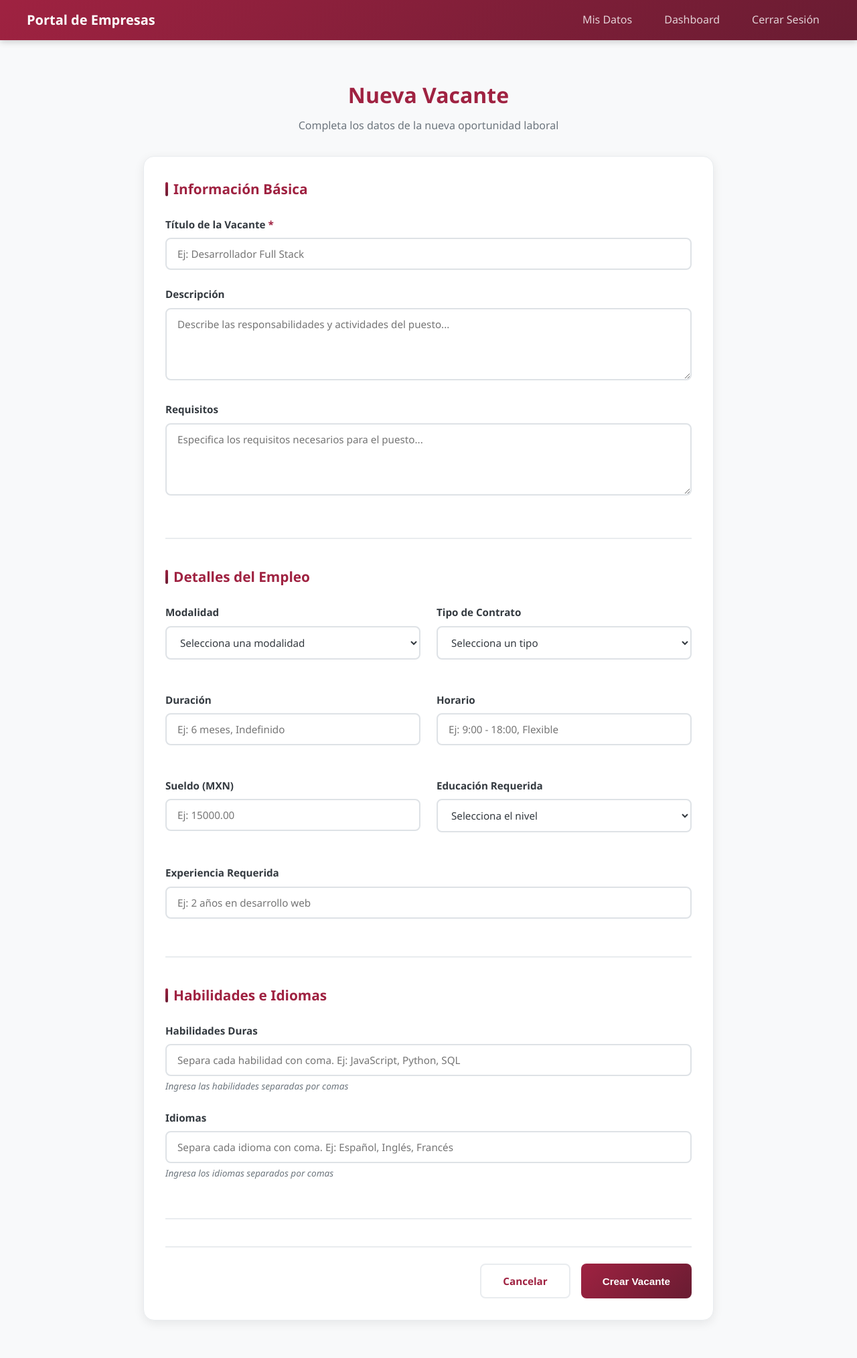
After one commit to Kilodemichote/Vinculacion_UNRC, a Flask app: page /empresas/nueva-vacante in a window 1280 px wide. The commit adds this page. Shown: the whole page at 67% size. Run offline with Flask 3, Linux system fonts and the light colour scheme; the visitor is signed in with stand-in values (Sample User, id 1); data that the repository does not hold is empty.

Commit message:
Crear nuevas vacantes

```diff
--- a/app.py
+++ b/app.py
@@ -5,7 +5,7 @@ from dotenv import load_dotenv
 # Load environment variables from .env file
 load_dotenv()
 
-from firebase import initialize_firebase, verify_google_id_token, get_empresa_by_correo, create_empresa, update_empresa, get_vacantes_by_empresa_id
+from firebase import initialize_firebase, verify_google_id_token, get_empresa_by_correo, create_empresa, update_empresa, get_vacantes_by_empresa_id, create_vacante
 
 app = Flask(__name__, template_folder='frontend/templates', static_folder='frontend/static')
 
@@ -274,5 +274,82 @@ def empresa_dashboard():
 
     return render_template('empresa_dashboard.html', vacantes=vacantes)
 
+@app.route('/empresas/nueva-vacante', methods=['GET', 'POST'])
+def nueva_vacante():
+    # Check if user is authenticated as empresa
+    if 'user_email' not in session or session.get('user_role') != 'empresa':
+        return redirect(url_for('empresas_login'))
+
+    # Get empresa document ID from session
+    doc_id = session.get('empresa_doc_id')
+
+    if not doc_id:
+        # If doc_id is not in session, fetch it from Firestore
+        correo = session['user_email']
+        empresa = get_empresa_by_correo(correo)
+
+        if empresa:
+            doc_id = empresa['doc_id']
+            session['empresa_doc_id'] = doc_id
+        else:
+            flash('Error: No se encontró la empresa. Por favor completa tus datos primero.', 'error')
+            return redirect(url_for('empresa_datos'))
+
+    # Get empresa data for the form
+    empresa = get_empresa_by_correo(session['user_email'])
+
+    if request.method == 'POST':
+        # Collect form data
+        vacante_data = {
+            'titulo': request.form.get('titulo', '').strip(),
+            'descripcion': request.form.get('descripcion', '').strip(),
+            'requisitos': request.form.get('requisitos', '').strip(),
+            'modalidad': request.form.get('modalidad', '').strip(),
+            'tipoContrato': request.form.get('tipoContrato', '').strip(),
+            'duracion': request.form.get('duracion', '').strip(),
+            'horario': request.form.get('horario', '').strip(),
+            'educacion': request.form.get('educacion', '').strip(),
+            'experienciaRequerida': request.form.get('experienciaRequerida', '').strip(),
+            'nombreEmpresa': empresa.get('nombre', '')
+        }
+
+        # Handle sueldo (number)
+        sueldo_str = request.form.get('sueldo', '').strip()
+        if sueldo_str:
+            try:
+                vacante_data['sueldo'] = float(sueldo_str)
+            except ValueError:
+                vacante_data['sueldo'] = None
+        else:
+            vacante_data['sueldo'] = None
+
+        # Handle arrays: habilidadesDuras and idiomas
+        habilidades_str = request.form.get('habilidadesDuras', '').strip()
+        if habilidades_str:
+            vacante_data['habilidadesDuras'] = [h.strip() for h in habilidades_str.split(',') if h.strip()]
+        else:
+            vacante_data['habilidadesDuras'] = []
+
+        idiomas_str = request.form.get('idiomas', '').strip()
+        if idiomas_str:
+            vacante_data['idiomas'] = [i.strip() for i in idiomas_str.split(',') if i.strip()]
+        else:
+            vacante_data['idiomas'] = []
+
+        # Validate required fields
+        if not vacante_data['titulo']:
+            flash('El título de la vacante es obligatorio.', 'error')
+        else:
+            # Create the vacante
+            vacante_id = create_vacante(doc_id, vacante_data)
+
+            if vacante_id:
+                flash('Vacante creada exitosamente.', 'success')
+                return redirect(url_for('empresa_dashboard'))
+            else:
+                flash('Error al crear la vacante. Inténtalo de nuevo.', 'error')
+
+    return render_template('nueva_vacante.html', empresa=empresa)
+
 if __name__ == '__main__':
     app.run(debug=True)
--- /dev/null
+++ b/frontend/static/css/nueva_vacante.css
@@ -0,0 +1,338 @@
+/* CSS Custom Properties - Color Palette */
+:root {
+    --primary-red: #9F2241;
+    --secondary-burgundy: #691C32;
+    --primary-orange: #BC955C;
+    --white: #FFFFFF;
+    --light-gray: #f8f9fa;
+    --medium-gray: #e9ecef;
+    --dark-gray: #6c757d;
+    --text-color: #343a40;
+    --shadow: rgba(0, 0, 0, 0.08);
+    --shadow-hover: rgba(0, 0, 0, 0.12);
+    --font-family: 'Segoe UI', Tahoma, Geneva, Verdana, sans-serif;
+    --border-color: #dee2e6;
+}
+
+/* Base Styles */
+* {
+    margin: 0;
+    padding: 0;
+    box-sizing: border-box;
+}
+
+body {
+    background-color: var(--light-gray);
+    min-height: 100vh;
+    font-family: var(--font-family);
+    color: var(--text-color);
+    line-height: 1.6;
+    padding-top: 60px;
+}
+
+/* Main Navigation */
+.main-nav {
+    background: linear-gradient(135deg, var(--primary-red), var(--secondary-burgundy));
+    padding: 0 2rem;
+    box-shadow: 0 2px 10px rgba(0, 0, 0, 0.2);
+    position: fixed;
+    top: 0;
+    left: 0;
+    right: 0;
+    height: 60px;
+    z-index: 1000;
+}
+
+.nav-content {
+    max-width: 1200px;
+    margin: 0 auto;
+    display: flex;
+    justify-content: space-between;
+    align-items: center;
+    height: 100%;
+}
+
+.nav-brand {
+    color: var(--white);
+    font-size: 1.25rem;
+    font-weight: 600;
+    text-decoration: none;
+}
+
+.nav-links {
+    display: flex;
+    gap: 1rem;
+}
+
+.nav-link {
+    color: rgba(255, 255, 255, 0.8);
+    text-decoration: none;
+    padding: 0.5rem 1rem;
+    border-radius: 6px;
+    transition: all 0.2s ease-in-out;
+}
+
+.nav-link:hover, .nav-link.active {
+    background-color: rgba(0, 0, 0, 0.2);
+    color: var(--white);
+}
+
+/* Form Container */
+.form-container {
+    max-width: 900px;
+    margin: 2rem auto;
+    padding: 1.5rem;
+}
+
+/* Form Header */
+.form-header {
+    background: transparent;
+    padding: 0;
+    margin-bottom: 2rem;
+    text-align: center;
+}
+
+.form-header h1 {
+    margin: 0 0 0.5rem;
+    color: var(--primary-red);
+    font-size: 2rem;
+    font-weight: 700;
+}
+
+.form-subtitle {
+    color: var(--dark-gray);
+    font-size: 1rem;
+    margin: 0;
+}
+
+/* Flash Messages */
+.flash-messages {
+    margin-bottom: 2rem;
+}
+
+.flash-message {
+    padding: 1rem 1.5rem;
+    margin-bottom: 1rem;
+    border-radius: 12px;
+    box-shadow: 0 4px 12px var(--shadow);
+    display: flex;
+    align-items: center;
+    gap: 1rem;
+    animation: slideIn 0.3s ease-out;
+    border-left: 4px solid;
+}
+
+@keyframes slideIn {
+    from { opacity: 0; transform: translateY(-10px); }
+    to { opacity: 1; transform: translateY(0); }
+}
+
+.flash-error { border-color: #d32f2f; color: #c62828; background-color: #ffebee; }
+.flash-success { border-color: #388e3c; color: #2e7d32; background-color: #e8f5e9; }
+.flash-info { border-color: #1976d2; color: #1565c0; background-color: #e3f2fd; }
+
+/* Form Styles */
+.vacante-form {
+    background: var(--white);
+    border-radius: 16px;
+    padding: 2rem;
+    box-shadow: 0 4px 15px var(--shadow);
+    border: 1px solid var(--medium-gray);
+}
+
+.form-section {
+    margin-bottom: 2.5rem;
+    padding-bottom: 2rem;
+    border-bottom: 2px solid var(--medium-gray);
+}
+
+.form-section:last-of-type {
+    border-bottom: none;
+    margin-bottom: 2rem;
+}
+
+.section-title {
+    color: var(--primary-red);
+    font-size: 1.3rem;
+    font-weight: 600;
+    margin-bottom: 1.5rem;
+    display: flex;
+    align-items: center;
+    gap: 0.5rem;
+}
+
+.section-title::before {
+    content: '';
+    display: inline-block;
+    width: 4px;
+    height: 1.3rem;
+    background: linear-gradient(135deg, var(--primary-red), var(--secondary-burgundy));
+    border-radius: 2px;
+}
+
+/* Form Groups */
+.form-group {
+    margin-bottom: 1.5rem;
+}
+
+.form-row {
+    display: grid;
+    grid-template-columns: 1fr 1fr;
+    gap: 1.5rem;
+    margin-bottom: 1.5rem;
+}
+
+.form-label {
+    display: block;
+    font-weight: 600;
+    color: var(--text-color);
+    margin-bottom: 0.5rem;
+    font-size: 0.95rem;
+}
+
+.form-label.required::after {
+    content: '*';
+    color: var(--primary-red);
+    margin-left: 0.25rem;
+}
+
+.form-input,
+.form-select,
+.form-textarea {
+    width: 100%;
+    padding: 0.75rem 1rem;
+    border: 2px solid var(--border-color);
+    border-radius: 8px;
+    font-size: 0.95rem;
+    font-family: var(--font-family);
+    color: var(--text-color);
+    transition: all 0.2s ease;
+    background-color: var(--white);
+}
+
+.form-input:focus,
+.form-select:focus,
+.form-textarea:focus {
+    outline: none;
+    border-color: var(--primary-red);
+    box-shadow: 0 0 0 3px rgba(159, 34, 65, 0.1);
+}
+
+.form-textarea {
+    resize: vertical;
+    min-height: 100px;
+}
+
+.form-hint {
+    display: block;
+    font-size: 0.85rem;
+    color: var(--dark-gray);
+    margin-top: 0.25rem;
+    font-style: italic;
+}
+
+/* Form Actions */
+.form-actions {
+    display: flex;
+    gap: 1rem;
+    justify-content: flex-end;
+    padding-top: 1.5rem;
+    border-top: 2px solid var(--medium-gray);
+}
+
+/* Buttons */
+.btn {
+    padding: 0.75rem 2rem;
+    border-radius: 8px;
+    text-decoration: none;
+    font-weight: 600;
+    transition: all 0.3s ease;
+    border: none;
+    cursor: pointer;
+    display: inline-flex;
+    align-items: center;
+    gap: 0.5rem;
+    font-size: 0.95rem;
+}
+
+.btn-primary {
+    background: linear-gradient(135deg, var(--primary-red), var(--secondary-burgundy));
+    color: white;
+}
+
+.btn-primary:hover {
+    transform: translateY(-2px);
+    box-shadow: 0 8px 25px rgba(159, 34, 65, 0.3);
+}
+
+.btn-secondary {
+    background: var(--white);
+    color: var(--primary-red);
+    border: 2px solid var(--medium-gray);
+}
+
+.btn-secondary:hover {
+    background: var(--light-gray);
+    border-color: var(--primary-red);
+}
+
+/* Responsive Design */
+@media (max-width: 768px) {
+    body {
+        padding-top: 50px;
+    }
+
+    .main-nav {
+        height: 50px;
+        padding: 0 1rem;
+    }
+
+    .nav-brand {
+        font-size: 1.1rem;
+    }
+
+    .nav-link {
+        padding: 0.25rem 0.5rem;
+        font-size: 0.9rem;
+    }
+
+    .form-container {
+        padding: 1rem;
+    }
+
+    .vacante-form {
+        padding: 1.5rem;
+    }
+
+    .form-row {
+        grid-template-columns: 1fr;
+        gap: 1rem;
+    }
+
+    .form-header h1 {
+        font-size: 1.5rem;
+    }
+
+    .section-title {
+        font-size: 1.15rem;
+    }
+}
+
+@media (max-width: 480px) {
+    .form-container {
+        margin: 1rem auto;
+    }
+
+    .vacante-form {
+        padding: 1.25rem;
+    }
+
+    .form-actions {
+        flex-direction: column-reverse;
+    }
+
+    .btn {
+        width: 100%;
+        justify-content: center;
+    }
+}
--- a/frontend/templates/empresa_dashboard.html
+++ b/frontend/templates/empresa_dashboard.html
@@ -22,7 +22,7 @@
         <header class="dashboard-header">
             <h1>Dashboard de Vacantes</h1>
             <div class="header-actions">
-                <a href="#" class="btn btn-primary">
+                <a href="{{ url_for('nueva_vacante') }}" class="btn btn-primary">
                     <svg xmlns="http://www.w3.org/2000/svg" width="20" height="20" viewBox="0 0 24 24" fill="none" stroke="currentColor" stroke-width="2" stroke-linecap="round" stroke-linejoin="round" class="feather feather-plus"><line x1="12" y1="5" x2="12" y2="19"></line><line x1="5" y1="12" x2="19" y2="12"></line>
                     </svg>
                     Nueva Vacante
--- /dev/null
+++ b/frontend/templates/nueva_vacante.html
@@ -0,0 +1,154 @@
+<!DOCTYPE html>
+<html lang="es">
+<head>
+    <meta charset="UTF-8">
+    <meta name="viewport" content="width=device-width, initial-scale=1.0">
+    <title>Nueva Vacante</title>
+    <link rel="stylesheet" href="{{ url_for('static', filename='css/nueva_vacante.css') }}">
+</head>
+<body>
+    <nav class="main-nav">
+        <div class="nav-content">
+            <a href="{{ url_for('empresa_dashboard') }}" class="nav-brand">Portal de Empresas</a>
+            <div class="nav-links">
+                <a href="{{ url_for('empresa_datos') }}" class="nav-link">Mis Datos</a>
+                <a href="{{ url_for('empresa_dashboard') }}" class="nav-link">Dashboard</a>
+                <a href="{{ url_for('logout') }}" class="nav-link">Cerrar Sesión</a>
+            </div>
+        </div>
+    </nav>
+
+    <div class="form-container">
+        <!-- Header -->
+        <header class="form-header">
+            <h1>Nueva Vacante</h1>
+            <p class="form-subtitle">Completa los datos de la nueva oportunidad laboral</p>
+        </header>
+
+        <!-- Flash Messages -->
+        {% with messages = get_flashed_messages(with_categories=true) %}
+            {% if messages %}
+                <div class="flash-messages">
+                    {% for category, message in messages %}
+                        <div class="flash-message flash-{{ category }}">
+                            {{ message }}
+                        </div>
+                    {% endfor %}
+                </div>
+            {% endif %}
+        {% endwith %}
+
+        <!-- Form -->
+        <form method="POST" class="vacante-form">
+            <!-- Basic Information Section -->
+            <div class="form-section">
+                <h2 class="section-title">Información Básica</h2>
+
+                <div class="form-group">
+                    <label for="titulo" class="form-label required">Título de la Vacante</label>
+                    <input type="text" id="titulo" name="titulo" class="form-input" required placeholder="Ej: Desarrollador Full Stack">
+                </div>
+
+                <div class="form-group">
+                    <label for="descripcion" class="form-label">Descripción</label>
+                    <textarea id="descripcion" name="descripcion" class="form-textarea" rows="4" placeholder="Describe las responsabilidades y actividades del puesto..."></textarea>
+                </div>
+
+                <div class="form-group">
+                    <label for="requisitos" class="form-label">Requisitos</label>
+                    <textarea id="requisitos" name="requisitos" class="form-textarea" rows="4" placeholder="Especifica los requisitos necesarios para el puesto..."></textarea>
+                </div>
+            </div>
+
+            <!-- Employment Details Section -->
+            <div class="form-section">
+                <h2 class="section-title">Detalles del Empleo</h2>
+
+                <div class="form-row">
+                    <div class="form-group">
+                        <label for="modalidad" class="form-label">Modalidad</label>
+                        <select id="modalidad" name="modalidad" class="form-select">
+                            <option value="">Selecciona una modalidad</option>
+                            <option value="Presencial">Presencial</option>
+                            <option value="Remoto">Remoto</option>
+                            <option value="Híbrido">Híbrido</option>
+                        </select>
+                    </div>
+
+                    <div class="form-group">
+                        <label for="tipoContrato" class="form-label">Tipo de Contrato</label>
+                        <select id="tipoContrato" name="tipoContrato" class="form-select">
+                            <option value="">Selecciona un tipo</option>
+                            <option value="Tiempo completo">Tiempo completo</option>
+                            <option value="Medio tiempo">Medio tiempo</option>
+                            <option value="Por proyecto">Por proyecto</option>
+                            <option value="Temporal">Temporal</option>
+                            <option value="Indefinido">Indefinido</option>
+                        </select>
+                    </div>
+                </div>
+
+                <div class="form-row">
+                    <div class="form-group">
+                        <label for="duracion" class="form-label">Duración</label>
+                        <input type="text" id="duracion" name="duracion" class="form-input" placeholder="Ej: 6 meses, Indefinido">
+                    </div>
+
+                    <div class="form-group">
+                        <label for="horario" class="form-label">Horario</label>
+                        <input type="text" id="horario" name="horario" class="form-input" placeholder="Ej: 9:00 - 18:00, Flexible">
+                    </div>
+                </div>
+
+                <div class="form-row">
+                    <div class="form-group">
+                        <label for="sueldo" class="form-label">Sueldo (MXN)</label>
+                        <input type="number" id="sueldo" name="sueldo" class="form-input" step="0.01" min="0" placeholder="Ej: 15000.00">
+                    </div>
+
+                    <div class="form-group">
+                        <label for="educacion" class="form-label">Educación Requerida</label>
+                        <select id="educacion" name="educacion" class="form-select">
+                            <option value="">Selecciona el nivel</option>
+                            <option value="Secundaria">Secundaria</option>
+                            <option value="Preparatoria">Preparatoria</option>
+                            <option value="Licenciatura">Licenciatura</option>
+                            <option value="Maestría">Maestría</option>
+                            <option value="Doctorado">Doctorado</option>
+                            <option value="No especificado">No especificado</option>
+                        </select>
+                    </div>
+                </div>
+
+                <div class="form-group">
+                    <label for="experienciaRequerida" class="form-label">Experiencia Requerida</label>
+                    <input type="text" id="experienciaRequerida" name="experienciaRequerida" class="form-input" placeholder="Ej: 2 años en desarrollo web">
+                </div>
+            </div>
+
+            <!-- Skills and Languages Section -->
+            <div class="form-section">
+                <h2 class="section-title">Habilidades e Idiomas</h2>
+
+                <div class="form-group">
+                    <label for="habilidadesDuras" class="form-label">Habilidades Duras</label>
+                    <input type="text" id="habilidadesDuras" name="habilidadesDuras" class="form-input" placeholder="Separa cada habilidad con coma. Ej: JavaScript, Python, SQL">
+                    <span class="form-hint">Ingresa las habilidades separadas por comas</span>
+                </div>
+
+                <div class="form-group">
+                    <label for="idiomas" class="form-label">Idiomas</label>
+                    <input type="text" id="idiomas" name="idiomas" class="form-input" placeholder="Separa cada idioma con coma. Ej: Español, Inglés, Francés">
+                    <span class="form-hint">Ingresa los idiomas separados por comas</span>
+                </div>
+            </div>
+
+            <!-- Form Actions -->
+            <div class="form-actions">
+                <a href="{{ url_for('empresa_dashboard') }}" class="btn btn-secondary">Cancelar</a>
+                <button type="submit" class="btn btn-primary">Crear Vacante</button>
+            </div>
+        </form>
+    </div>
+</body>
+</html>
```
Also changed, not shown: firebase.py (+51 -0 lines).
